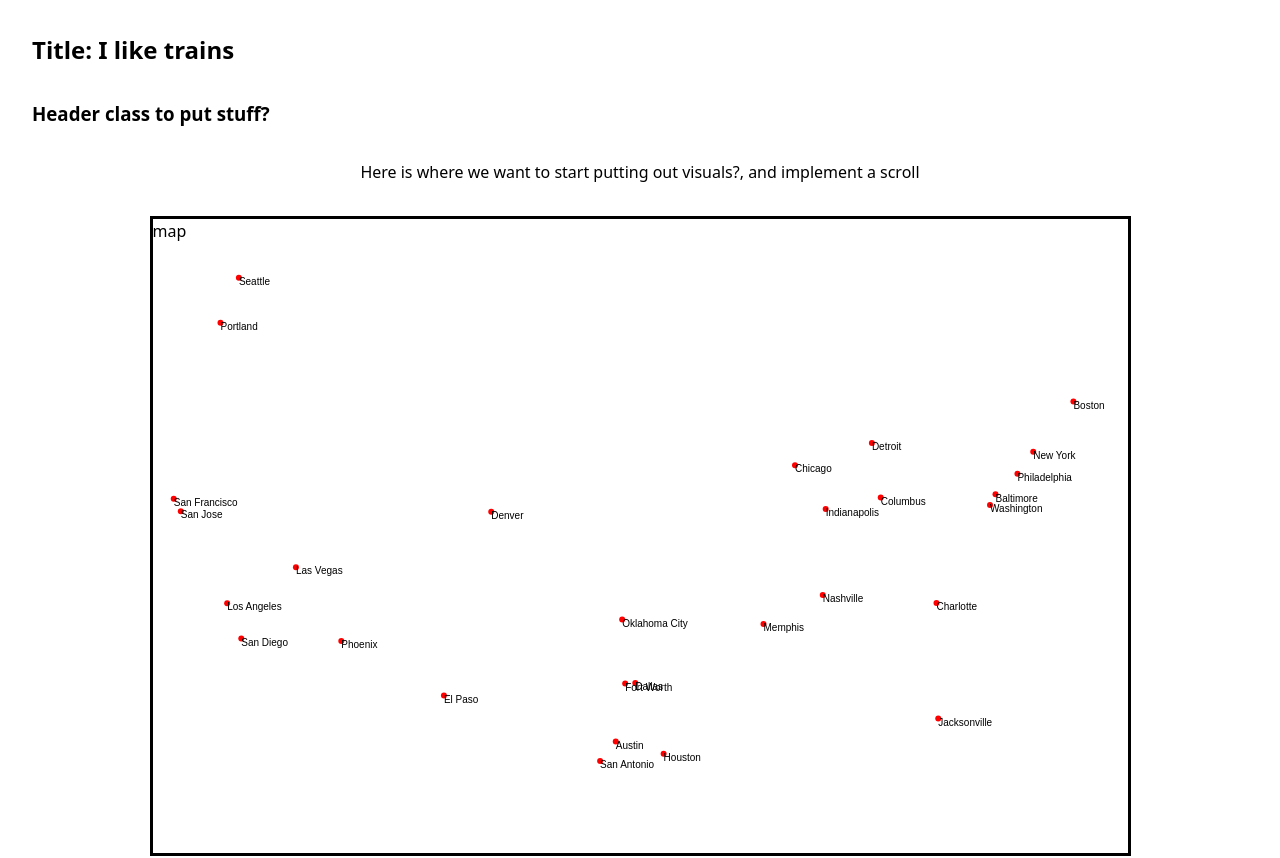
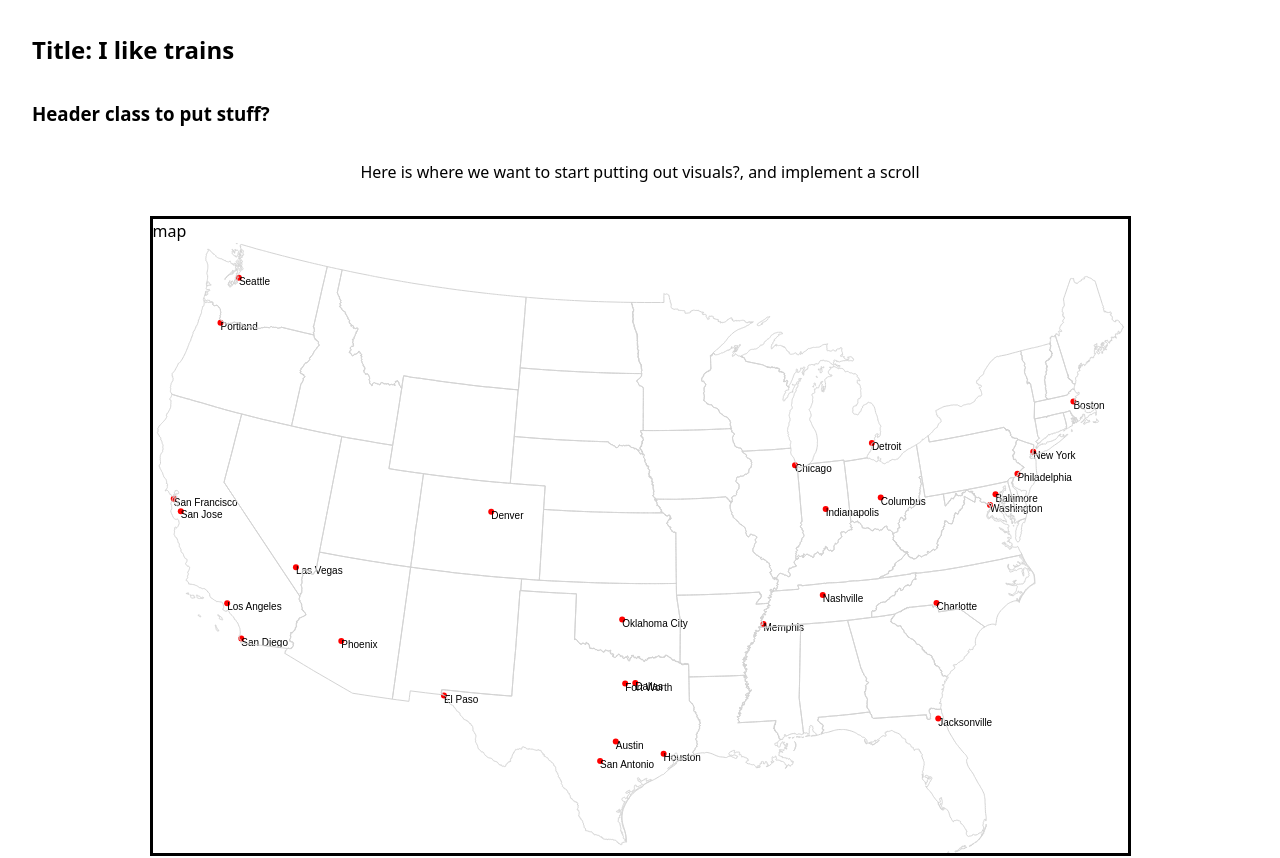
Before and after one commit to DustinLin/datavisTrainsPlanes, a SvelteKit app: page / in a window 1280 px wide. Shown: the top 858 px of the page. Built offline with nearby package versions, Linux system fonts and the light colour scheme.

Commit message:
adding paths for map visualization

```diff
--- a/src/routes/Map.svelte
+++ b/src/routes/Map.svelte
@@ -18,24 +18,32 @@
 
 	/**
 	 *
+	 * debugging
+		let city = cities[0]
 		cx = {usaMapProjection(city.geometry.coordinates)[0]}
 		cy = {usaMapProjection(city.geometry.coordinates)[1]}
+
+		console.log(`for city ${city}, the cx and cy coordinates are ${cx}, ${cy}`)
 	 *
 	*/
-	let city = cities[0]
-	let cx = usaMapProjection(city.geometry.coordinates)[0]
-	let cy = usaMapProjection(city.geometry.coordinates)[1]
-	console.log(`for city ${city}, the cx and cy coordinates are ${cx}, ${cy}`)
 
 	/**
-	 *
-	 *     .join("text")
+	 *  reference code
+		.join("text")
 		.attr('font-size', 10)
 		.attr('font-family', 'sans-serif')
 		.attr('dominant-baseline', 'hanging') // to edit to make pretty
 		.attr('x', city => usaMapProjection(city.geometry.coordinates)[0]) // using same projection as circles for cities
 		.attr('y', city => usaMapProjection(city.geometry.coordinates)[1])
 		.text(city => city.properties.NAME);
+
+	   // code for making a path in d3
+		  g.selectAll("path")
+    		.data(usaGeo.features)
+    		.join("path")
+			.attr("d", mapPath)
+			.attr("fill", '#d3d3d3')
+			.attr("stroke", "white");
 	*/
 
 </script>
@@ -63,6 +71,17 @@
 		{/each}
 
 
+		<!-- drawing paths for each state, using projections -->
+		{#each map.features as state}
+			<path
+				fill = "none"
+				stroke = "#d3d3d3"
+				d={mapPath(state)}
+			/>
+
+		{/each}
+
+
 
 	</svg>
 
```
Lines whose indentation alone changed are shown as unchanged.
